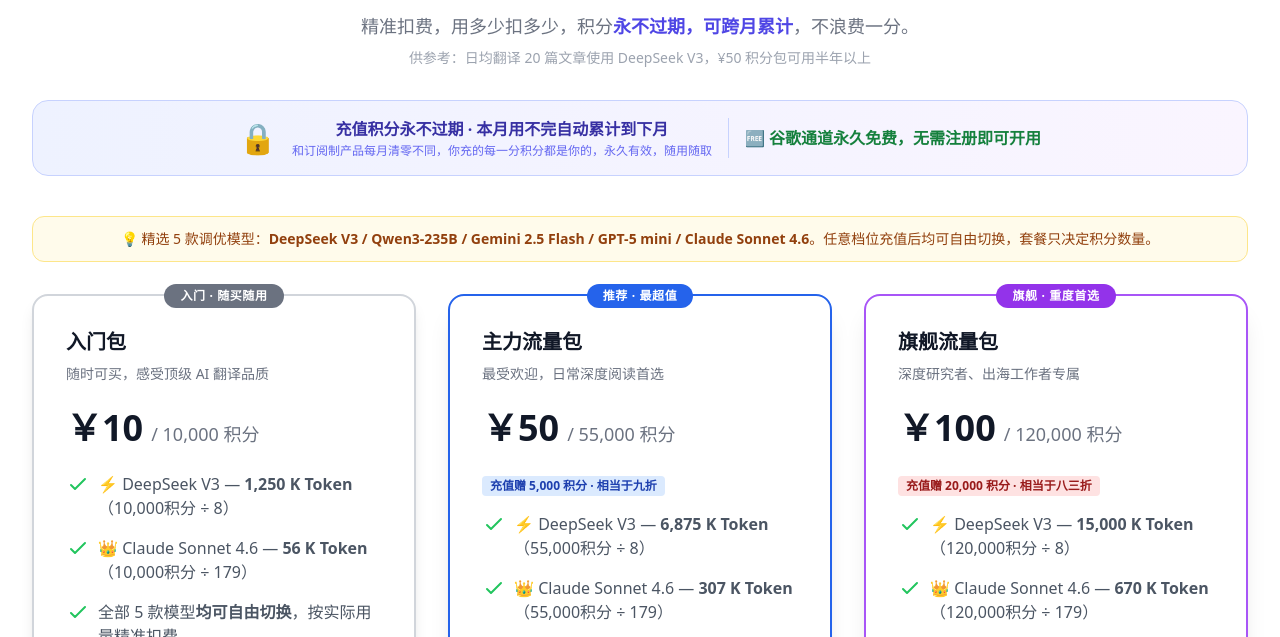
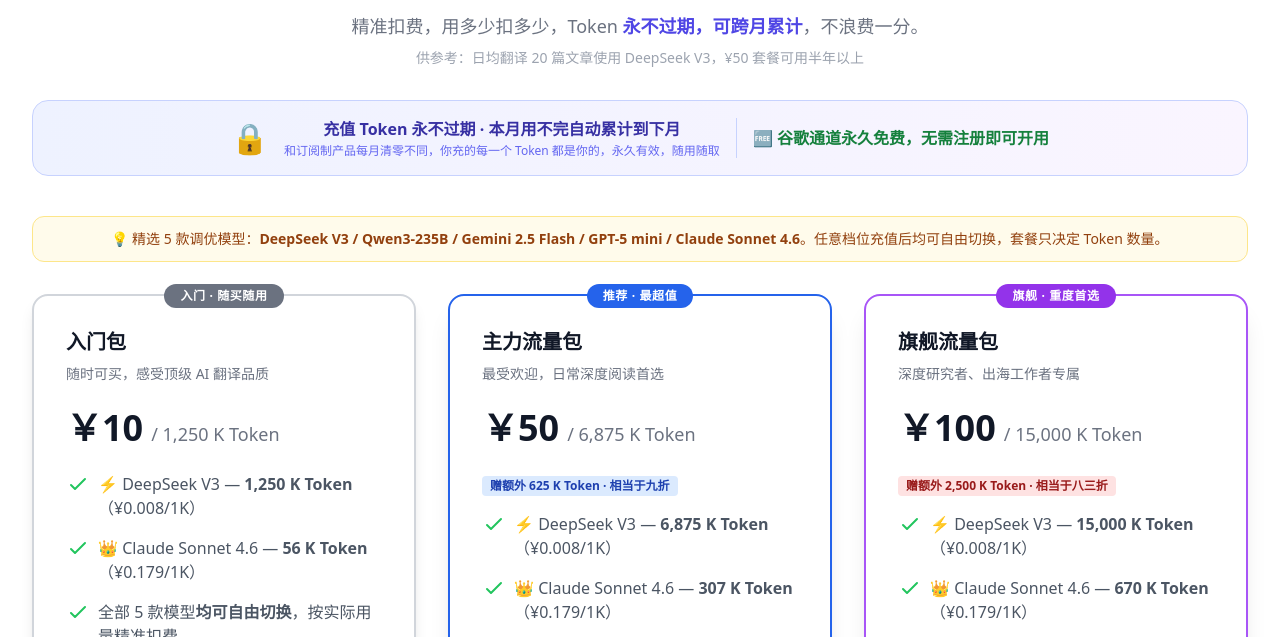
Before and after one commit to ShiyuLabs/silkread-website, a browser extension: page index.html in a window 1280 px wide. Shown: the part 659-1296 px from the top of the page. Drawn offline with nearby package versions, Linux system fonts and the light colour scheme.

Commit message:
feat: remove all 积分 from UI, show Token everywhere

```diff
--- a/index.html
+++ b/index.html
@@ -68,7 +68,7 @@
                 🎯 只专注网页翻译，不堆砌鸡肋功能
             </span>
             <span class="inline-flex items-center gap-1.5 px-4 py-2 bg-green-50 text-green-700 rounded-full text-base font-semibold border border-green-100">
-                💰 按量付费，积分永不过期，不锁定订阅
+                💰 按量付费，Token 永不过期，不锁定订阅
             </span>
         </div>
 
@@ -129,14 +129,14 @@
         <div class="max-w-7xl mx-auto">
             <div class="text-center mb-8">
                 <h2 class="text-3xl font-extrabold text-gray-900">灵活充值，按量计费</h2>
-                <p class="mt-4 text-lg text-gray-500">精准扣费，用多少扣多少，积分<strong class="text-indigo-600">永不过期，可跨月累计</strong>，不浪费一分。</p>
-                <p class="mt-2 text-sm text-gray-400">供参考：日均翻译 20 篇文章使用 DeepSeek V3，¥50 积分包可用半年以上</p>
+                <p class="mt-4 text-lg text-gray-500">精准扣费，用多少扣多少，Token <strong class="text-indigo-600">永不过期，可跨月累计</strong>，不浪费一分。</p>
+                <p class="mt-2 text-sm text-gray-400">供参考：日均翻译 20 篇文章使用 DeepSeek V3，¥50 套餐可用半年以上</p>
             </div>
             <div class="bg-gradient-to-r from-indigo-50 to-purple-50 border border-indigo-200 rounded-2xl px-6 py-4 mb-10 flex flex-col sm:flex-row items-center justify-center gap-4 text-center">
                 <span class="text-3xl">🔒</span>
                 <div>
-                    <p class="font-bold text-indigo-800">充值积分永不过期 · 本月用不完自动累计到下月</p>
-                    <p class="text-xs text-indigo-500 mt-0.5">和订阅制产品每月清零不同，你充的每一分积分都是你的，永久有效，随用随取</p>
+                    <p class="font-bold text-indigo-800">充值 Token 永不过期 · 本月用不完自动累计到下月</p>
+                    <p class="text-xs text-indigo-500 mt-0.5">和订阅制产品每月清零不同，你充的每一个 Token 都是你的，永久有效，随用随取</p>
                 </div>
                 <div class="hidden sm:block w-px h-10 bg-indigo-200"></div>
                 <p class="text-base font-semibold text-green-700">🆓 谷歌通道永久免费，无需注册即可开用</p>
@@ -144,7 +144,7 @@
 
             <!-- 全模型说明横幅 -->
             <div class="bg-amber-50 border border-amber-200 rounded-xl px-5 py-3 mb-8 text-center text-sm text-amber-800 font-medium">
-                💡 精选 5 款调优模型：<strong>DeepSeek V3 / Qwen3-235B / Gemini 2.5 Flash / GPT-5 mini / Claude Sonnet 4.6</strong>。任意档位充值后均可自由切换，套餐只决定积分数量。
+                💡 精选 5 款调优模型：<strong>DeepSeek V3 / Qwen3-235B / Gemini 2.5 Flash / GPT-5 mini / Claude Sonnet 4.6</strong>。任意档位充值后均可自由切换，套餐只决定 Token 数量。
             </div>
 
             <div class="grid grid-cols-1 md:grid-cols-3 gap-8">
@@ -158,16 +158,16 @@
                     <p class="mt-2 text-sm text-gray-500">随时可买，感受顶级 AI 翻译品质</p>
                     <div class="my-6 flex items-baseline">
                         <span class="text-4xl font-extrabold text-gray-900">￥10</span>
-                        <span class="ml-2 text-lg text-gray-500">/ 10,000 积分</span>
+                        <span class="ml-2 text-lg text-gray-500">/ 1,250 K Token</span>
                     </div>
                     <ul class="mb-8 space-y-4 text-gray-600 flex-1">
                         <li class="flex items-start">
                             <svg class="h-6 w-6 text-green-500 mr-2 flex-shrink-0" fill="none" stroke="currentColor" viewBox="0 0 24 24"><path stroke-linecap="round" stroke-linejoin="round" stroke-width="2" d="M5 13l4 4L19 7"></path></svg>
-                            <span>⚡ DeepSeek V3 — <strong>1,250 K Token</strong>（10,000积分 ÷ 8）</span>
+                            <span>⚡ DeepSeek V3 — <strong>1,250 K Token</strong>（¥0.008/1K）</span>
                         </li>
                         <li class="flex items-start">
                             <svg class="h-6 w-6 text-green-500 mr-2 flex-shrink-0" fill="none" stroke="currentColor" viewBox="0 0 24 24"><path stroke-linecap="round" stroke-linejoin="round" stroke-width="2" d="M5 13l4 4L19 7"></path></svg>
-                            <span>👑 Claude Sonnet 4.6 — <strong>56 K Token</strong>（10,000积分 ÷ 179）</span>
+                            <span>👑 Claude Sonnet 4.6 — <strong>56 K Token</strong>（¥0.179/1K）</span>
                         </li>
                         <li class="flex items-start">
                             <svg class="h-6 w-6 text-green-500 mr-2 flex-shrink-0" fill="none" stroke="currentColor" viewBox="0 0 24 24"><path stroke-linecap="round" stroke-linejoin="round" stroke-width="2" d="M5 13l4 4L19 7"></path></svg>
@@ -186,19 +186,19 @@
                     <p class="mt-2 text-sm text-gray-500">最受欢迎，日常深度阅读首选</p>
                     <div class="my-6 flex items-baseline">
                         <span class="text-4xl font-extrabold text-gray-900">￥50</span>
-                        <span class="ml-2 text-lg text-gray-500">/ 55,000 积分</span>
+                        <span class="ml-2 text-lg text-gray-500">/ 6,875 K Token</span>
                     </div>
                     <div class="mb-4">
-                        <span class="inline-flex items-center px-2 py-0.5 rounded text-xs font-semibold bg-blue-100 text-blue-800">充值赠 5,000 积分 · 相当于九折</span>
+                        <span class="inline-flex items-center px-2 py-0.5 rounded text-xs font-semibold bg-blue-100 text-blue-800">赠额外 625 K Token · 相当于九折</span>
                     </div>
                     <ul class="mb-8 space-y-4 text-gray-600 flex-1">
                         <li class="flex items-start">
                             <svg class="h-6 w-6 text-green-500 mr-2 flex-shrink-0" fill="none" stroke="currentColor" viewBox="0 0 24 24"><path stroke-linecap="round" stroke-linejoin="round" stroke-width="2" d="M5 13l4 4L19 7"></path></svg>
-                            <span>⚡ DeepSeek V3 — <strong>6,875 K Token</strong>（55,000积分 ÷ 8）</span>
+                            <span>⚡ DeepSeek V3 — <strong>6,875 K Token</strong>（¥0.008/1K）</span>
                         </li>
                         <li class="flex items-start">
                             <svg class="h-6 w-6 text-green-500 mr-2 flex-shrink-0" fill="none" stroke="currentColor" viewBox="0 0 24 24"><path stroke-linecap="round" stroke-linejoin="round" stroke-width="2" d="M5 13l4 4L19 7"></path></svg>
-                            <span>👑 Claude Sonnet 4.6 — <strong>307 K Token</strong>（55,000积分 ÷ 179）</span>
+                            <span>👑 Claude Sonnet 4.6 — <strong>307 K Token</strong>（¥0.179/1K）</span>
                         </li>
                         <li class="flex items-start">
                             <svg class="h-6 w-6 text-green-500 mr-2 flex-shrink-0" fill="none" stroke="currentColor" viewBox="0 0 24 24"><path stroke-linecap="round" stroke-linejoin="round" stroke-width="2" d="M5 13l4 4L19 7"></path></svg>
@@ -217,19 +217,19 @@
                     <p class="mt-2 text-sm text-gray-500">深度研究者、出海工作者专属</p>
                     <div class="my-6 flex items-baseline">
                         <span class="text-4xl font-extrabold text-gray-900">￥100</span>
-                        <span class="ml-2 text-lg text-gray-500">/ 120,000 积分</span>
+                        <span class="ml-2 text-lg text-gray-500">/ 15,000 K Token</span>
                     </div>
                     <div class="mb-4">
-                        <span class="inline-flex items-center px-2 py-0.5 rounded text-xs font-semibold bg-red-100 text-red-800">充值赠 20,000 积分 · 相当于八三折</span>
+                        <span class="inline-flex items-center px-2 py-0.5 rounded text-xs font-semibold bg-red-100 text-red-800">赠额外 2,500 K Token · 相当于八三折</span>
                     </div>
                     <ul class="mb-8 space-y-4 text-gray-600 flex-1">
                         <li class="flex items-start">
                             <svg class="h-6 w-6 text-green-500 mr-2 flex-shrink-0" fill="none" stroke="currentColor" viewBox="0 0 24 24"><path stroke-linecap="round" stroke-linejoin="round" stroke-width="2" d="M5 13l4 4L19 7"></path></svg>
-                            <span>⚡ DeepSeek V3 — <strong>15,000 K Token</strong>（120,000积分 ÷ 8）</span>
+                            <span>⚡ DeepSeek V3 — <strong>15,000 K Token</strong>（¥0.008/1K）</span>
                         </li>
                         <li class="flex items-start">
                             <svg class="h-6 w-6 text-green-500 mr-2 flex-shrink-0" fill="none" stroke="currentColor" viewBox="0 0 24 24"><path stroke-linecap="round" stroke-linejoin="round" stroke-width="2" d="M5 13l4 4L19 7"></path></svg>
-                            <span>👑 Claude Sonnet 4.6 — <strong>670 K Token</strong>（120,000积分 ÷ 179）</span>
+                            <span>👑 Claude Sonnet 4.6 — <strong>670 K Token</strong>（¥0.179/1K）</span>
                         </li>
                         <li class="flex items-start">
                             <svg class="h-6 w-6 text-green-500 mr-2 flex-shrink-0" fill="none" stroke="currentColor" viewBox="0 0 24 24"><path stroke-linecap="round" stroke-linejoin="round" stroke-width="2" d="M5 13l4 4L19 7"></path></svg>
```
Also changed, not shown: popup.js (+5 -5 lines).
